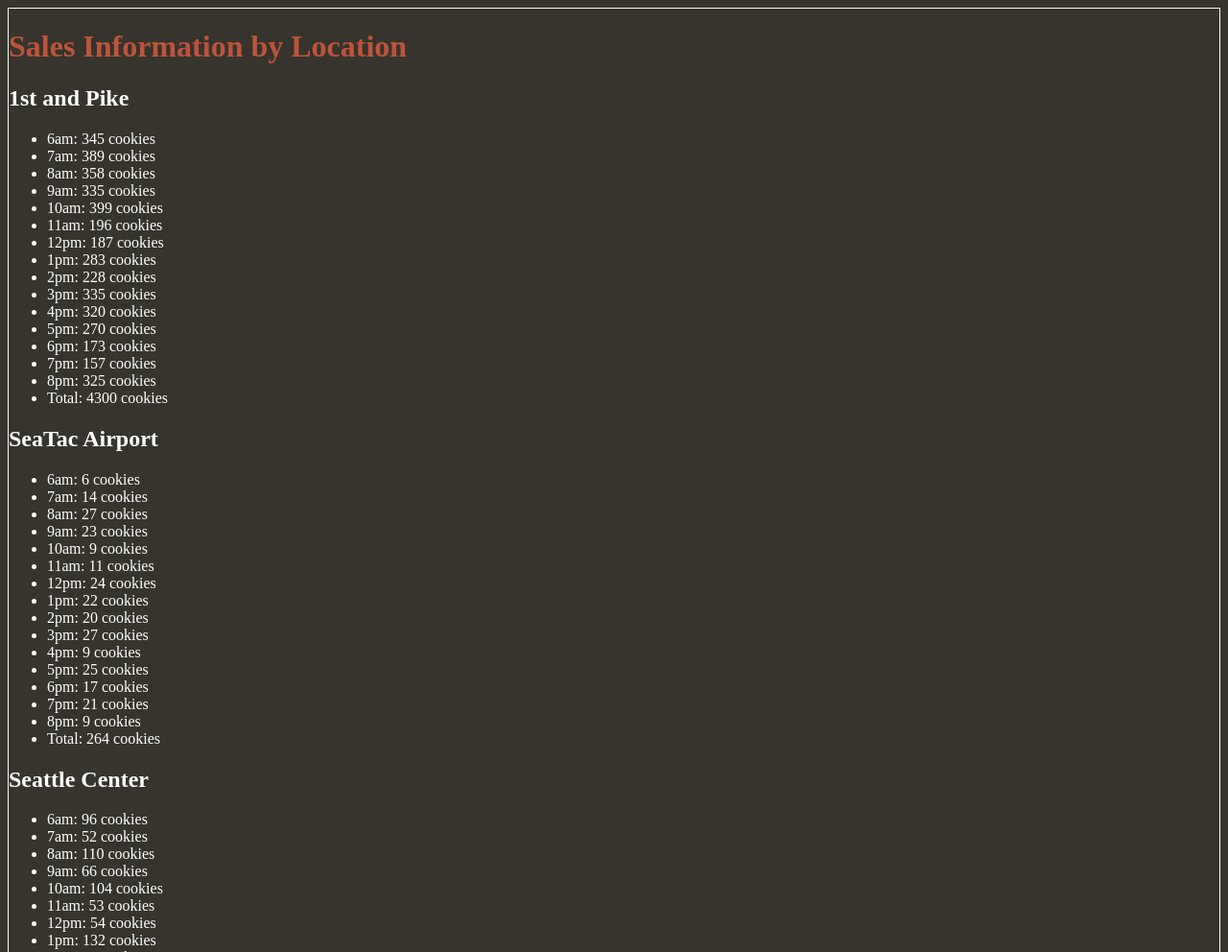
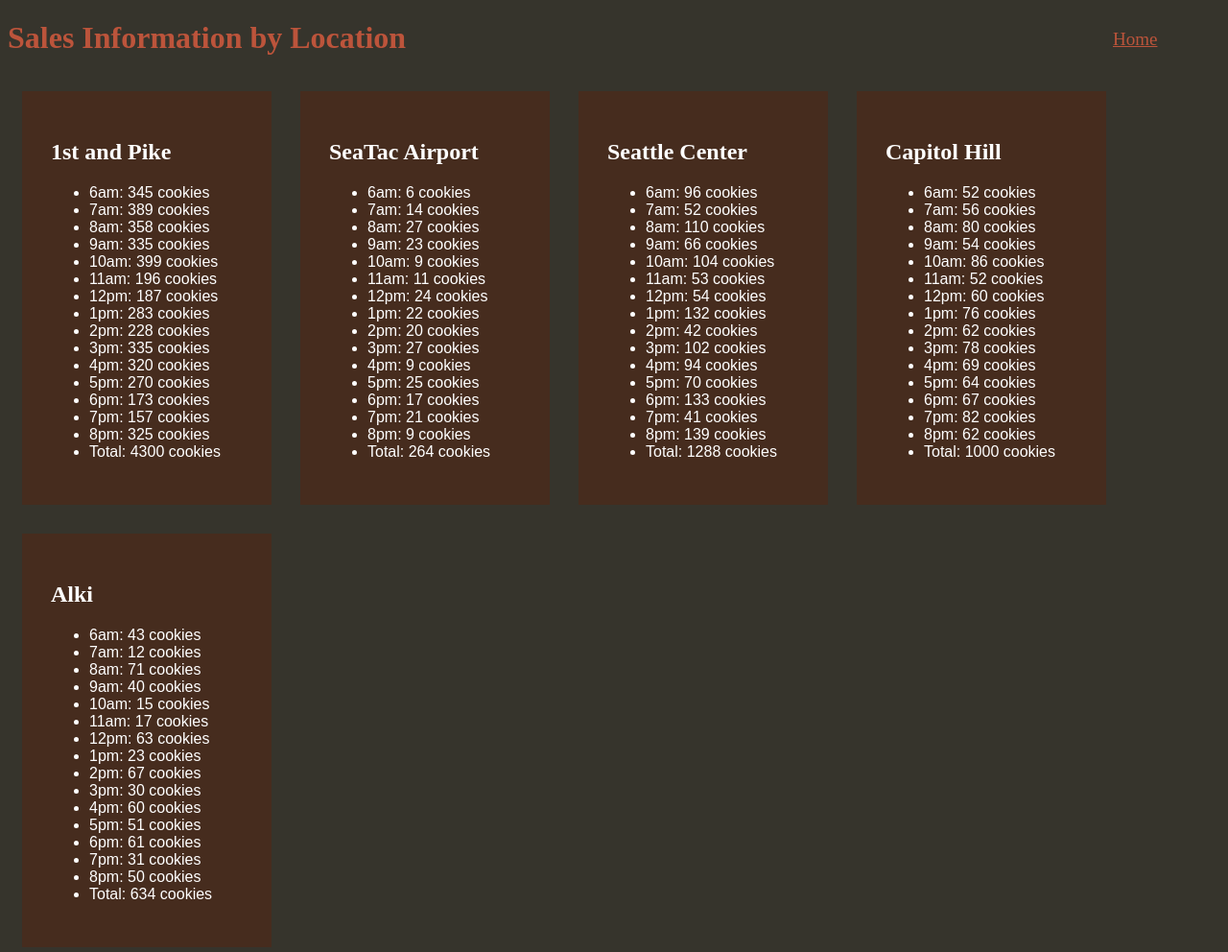
Before and after one commit to tyler-fishbone/cookie-stand, a plain HTML site: page sales.html in a window 1280 px wide. Shown: the top 992 px of the page at 96% size. Drawn offline with Linux system fonts and the light colour scheme.

Commit message:
styling changes and updated app.js

```diff
--- a/css/style.css
+++ b/css/style.css
@@ -4,21 +4,51 @@
 body {
   background-color:  #36342C;;
   color: rgb(255, 255, 255);
-  border: 1px solid rgb(255, 255, 255);
+  /* border: 1px solid rgb(255, 255, 255); */
 }
 
 header {
   color: #36342C;
 }
 
-header p {
-  position: absolute;
-  right: 20px;
-  top: 14px;
-  width: 200px;
-  color: #BC543B;
-}
 
 h1 {
   color: #BC543B;
+  max-width: 50%;
 }
+
+section{
+  float: left;
+  padding: 30px;
+  width: 200px;
+  background-color: rgb(70, 44, 30);
+  margin: 15px;
+}
+
+ul {
+  font-family: Arial, Helvetica, sans-serif;
+}
+
+#salmon_logo {
+  /* border: 1px solid rgb(255, 255, 255); */
+  position: absolute;
+  top: 60px;
+  width: 60%;
+  left: 20%;
+  margin: auto;
+}
+
+.top_right {
+  font-size: 19px;
+  position: absolute;
+  right: 20px;
+  top: 0px;
+  width: 300px;
+  color: #BC543B;
+  max-width: 50%;
+}
+
+#home_button {
+  top: 30px;
+  width: 100px;
+}
--- a/sales.html
+++ b/sales.html
@@ -9,24 +9,29 @@
 </head>
 <body>
   <h1>Sales Information by Location</h1>
-
+  <a class="top_right" id="home_button" href="index.html">Home</a>
+  <section>
     <h2>1st and Pike</h2>
     <ul id="firstAndPike"></ul>
-
+  </section>
+  <section>
       <h2>SeaTac Airport</h2>
       <ul id="seaTacAirport"></ul>
-
+  </section>
+  <section>
       <h2>Seattle Center</h2>
       <ul id="seattleCenter"></ul>
-
+  </section>
+  <section>
     <h2>Capitol Hill</h2>
     <ul id="capitolHill"></ul>
-
+  </section>
+  <section>
     <h2>Alki</h2>
     <ul id="alki"></ul>
+  </section>
 
 
-  <p>- End of Sales Info -</p>
 
   <script type="text/javascript" src="js/app.js"></script>
 </body>
```
Also changed, not shown: index.html (+2 -1 lines), js/app.js (+0 -40 lines). Lines whose indentation alone changed are shown as unchanged.
